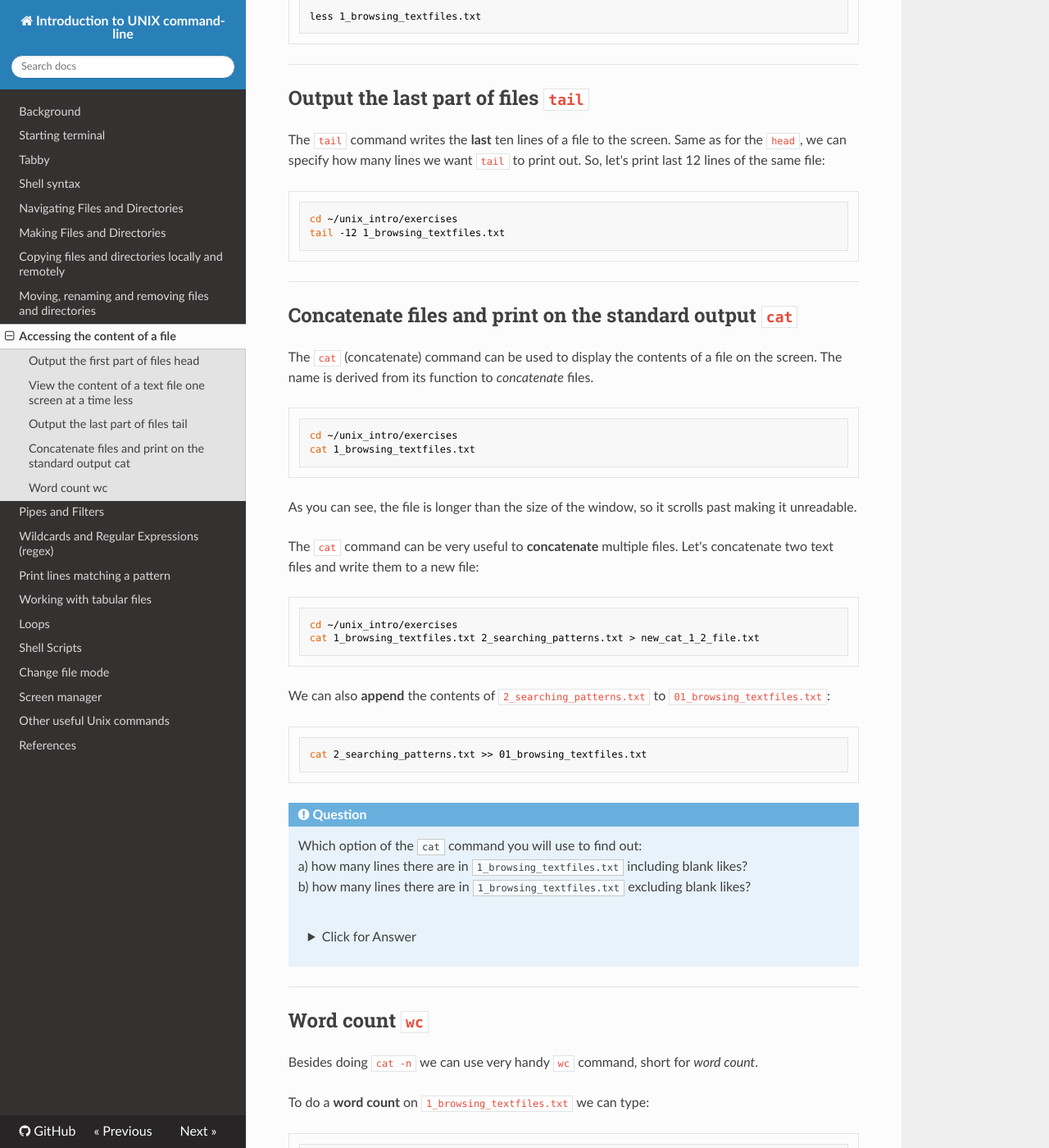
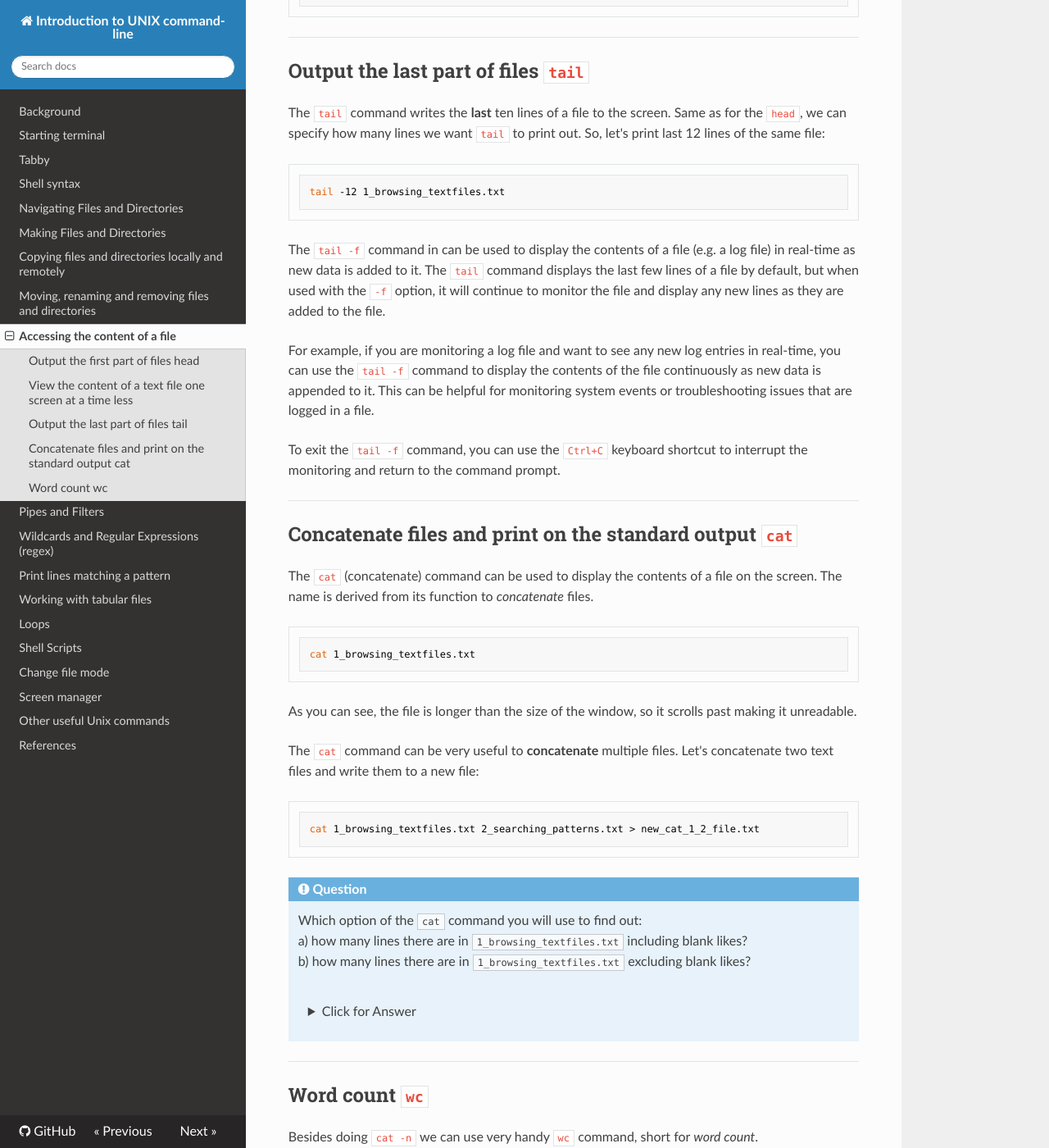
Before and after one commit to bajicv/unix_intro, an MkDocs documentation site: the page built from docs/09_accessing_file_content.md, in a window 1280 px wide and 1400 px high, scrolled down 1575 px. Shown: the whole window at 82% size. Built offline with MkDocs 1.6.1, drawn with Linux system fonts in a browser that asks for light colours; nearby versions of some CDN libraries; some of the changed text lies outside the part shown.

Commit message:
changes in 09

````diff
--- a/docs/09_accessing_file_content.md
+++ b/docs/09_accessing_file_content.md
@@ -19,7 +19,6 @@ lines to be printed out. Let's use `-n 40` option to print the first 40
 lines of this file:
 
 ```
-cd ~/unix_intro/exercises
 head -n 40 1_browsing_textfiles.txt
 ```
 
@@ -29,7 +28,6 @@ and the integer (with no intervening space) are sufficient to tell
 same result as the above commands:
 
 ```
-cd ~/unix_intro/exercises
 head -40 1_browsing_textfiles.txt
 ```
 
@@ -82,9 +80,14 @@ screen. Same as for the `head`, we can specify how many lines we want
 `tail` to print out. So, let's print last 12 lines of the same file:
 
 ```
-cd ~/unix_intro/exercises
 tail -12 1_browsing_textfiles.txt
 ```
+
+The `tail -f` command in can be used to display the contents of a file (e.g. a log file) in real-time as new data is added to it. The `tail` command displays the last few lines of a file by default, but when used with the `-f` option, it will continue to monitor the file and display any new lines as they are added to the file.
+
+For example, if you are monitoring a log file and want to see any new log entries in real-time, you can use the `tail -f` command to display the contents of the file continuously as new data is appended to it. This can be helpful for monitoring system events or troubleshooting issues that are logged in a file.
+
+To exit the `tail -f` command, you can use the `Ctrl+C` keyboard shortcut to interrupt the monitoring and return to the command prompt.
 
 ------------------------------------------------------------------------
 
@@ -95,7 +98,6 @@ file on the screen. The name is derived from its function to
 *concatenate* files.
 
 ```
-cd ~/unix_intro/exercises
 cat 1_browsing_textfiles.txt
 ```
 
@@ -106,15 +108,7 @@ The `cat` command can be very useful to **concatenate** multiple files.
 Let's concatenate two text files and write them to a new file:
 
 ```
-cd ~/unix_intro/exercises
 cat 1_browsing_textfiles.txt 2_searching_patterns.txt > new_cat_1_2_file.txt
-```
-
-We can also **append** the contents of `2_searching_patterns.txt` to
-`01_browsing_textfiles.txt`:
-
-```
-cat 2_searching_patterns.txt >> 01_browsing_textfiles.txt
 ```
 
 !!! question
@@ -131,8 +125,15 @@ cat 2_searching_patterns.txt >> 01_browsing_textfiles.txt
 
 ## Word count `wc`
 
-Besides doing `cat -n` we can use very handy `wc` command, short for
-*word count*.
+Besides doing `cat -n` we can use very handy `wc` command, short for *word count*.
+
+To count the number of lines, words, and characters in a file  `1_browsing_textfiles.txt` we can type:
+
+```
+wc 1_browsing_textfiles.txt
+```
+
+This output indicates that `1_browsing_textfiles.txt` contains 90 lines, 328 words, and 3283 characters.
 
 To do a **word count** on `1_browsing_textfiles.txt` we can type:
 
@@ -150,6 +151,10 @@ wc -l 1_browsing_textfiles.txt
     Which option of the `wc` command you will use to find out how many **characters** there are in `1_browsing_textfiles.txt`?
 
     ??? note "Click for Answer"
-        `wc -m 1_browsing_textfiles.txt` gives 2642 characters.
+        Both `wc -c` and `wc -m` give 3283 characters.
+
+!!! tip "Homework"
+    Create a new file called `testing_wc_cm.txt` with `nano` and write in it `Straße`. Once you save it do `wc -cm testing_wc_cm.txt`. Explain why the numbers are different.
+
 
 ------------------------------------------------------------------------
````
Also changed, not shown: docs/07_cp_scp.md (+2 -2 lines).
